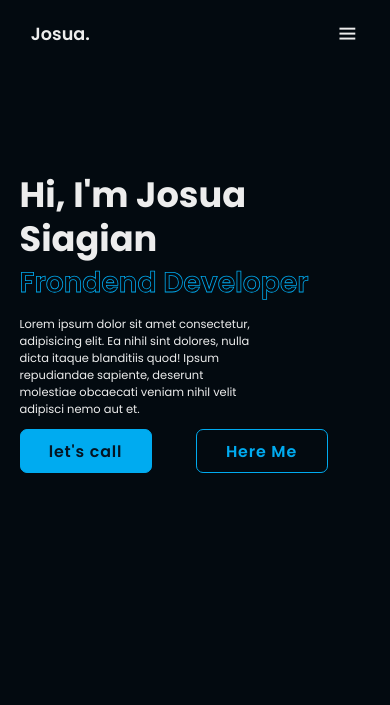
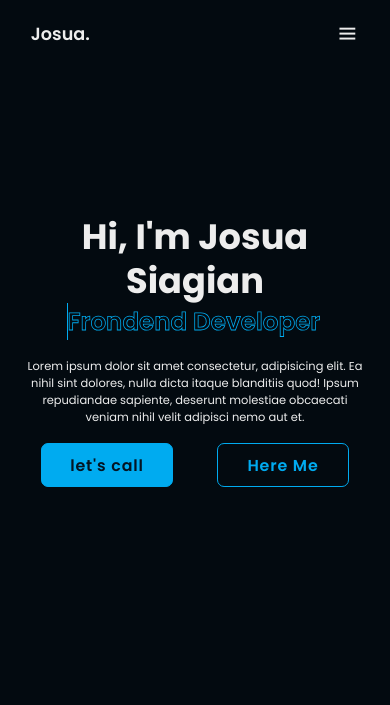
Before and after one commit to joleandro/folioUI, a plain HTML site: page index.html in a window 390 px wide. Shown: the top 705 px of the page. Drawn offline with nearby package versions, Linux system fonts and the light colour scheme.

Commit message:
feat:added features keyframes to cursorText and moveCircle

```diff
--- a/css/style.css
+++ b/css/style.css
@@ -107,13 +107,30 @@ body{
 }
 .home .text-animated{
     position: relative;
-    width: 35rem;
+    width: 29rem;
 }
 .home .home-content h3{
-    font-size: 3.2rem;
+    font-size: 2.8rem;
     color: transparent;
     font-weight: 600;
     -webkit-text-stroke: .8px var(--text-main);
+    background-image: linear-gradient(var(--bg-color), var(--text-main));
+    -webkit-background-clip: text;
+    background-repeat: no-repeat;
+    background-position: 0 0;
+    animation: homeText 6s linear infinite;
+    transition-delay: .2s;
+}
+.home .home-content h3::before{
+    content: '';
+    position: absolute;
+    top: 0;
+    left: 0;
+    width: 0;
+    height: 100%;
+    border-right: .2rem solid var(--text-main);
+    animation: CursorText 6s linear infinite;
+    transition-delay: .2s;
 }
 .home .home-content p{
     padding: 5% 0;
@@ -230,7 +247,7 @@ body{
 }
 .home .home-imgHov:hover{
     background: #030a10;
-    opacity: .8;
+    opacity: .6;
 }
 
 
@@ -275,11 +292,12 @@ span{
     transform: translate(-50%, -50%) rotate(0);
     height: 100%;
     width: 100%;
-    border-top: .2em solid var(--bg-color);
-    border-bottom: .2em solid var(--bg-color);
+    border-top: .2em solid transparent;
+    border-bottom: .2em solid transparent;
     border-left: .2em solid var(--text-main);
     border-right: .2em solid var(--text-main);
     border-radius: 50%;
+    animation: AboutCircleMove 6s linear infinite;
 }
 .about .text-info{
     text-align: center;
@@ -600,7 +618,7 @@ span{
         width: 50vw;
     }
     .home .home-content{
-        padding: 20.5vh 5%;
+        padding: 25.5vh 5%;
     }
     .contact form{
         width: 100%;
@@ -628,9 +646,6 @@ span{
 @media (max-width:600px){
     html{
         font-size: 55%;
-    }
-    .home .home-content{
-        width: 70vw;
     }
     /* hamburger menu */
     .navbar.hamburger{
@@ -677,6 +692,16 @@ span{
         padding: 1.3em 0;
     }
     /* end */
+    .home .home-content{
+        width: 100vw;
+        display: flex;
+        flex-direction: column;
+        justify-content: center;
+        align-items: center;
+    }
+    .home .home-content h1,.home .home-content p{
+     text-align: center;
+    }
     .footer{
         flex-direction: column-reverse;
     }
@@ -695,9 +720,6 @@ span{
     .navbar .container{
         padding: 0 1.5rem;
     }
-    .home .home-content{
-        width: 80vw;
-    }
     .home .home-content .button-box{
         width: 30rem;
     }
@@ -715,8 +737,6 @@ span{
     }
 
 }
-
-
 
 /* settings scrollbar */
 /* width */
@@ -738,3 +758,32 @@ span{
   ::-webkit-scrollbar-thumb:hover {
     background: #555;
   }
+
+
+/* keyFrames */
+@keyframes homeText{
+    0%,10%,100%{
+       background-position: -29rem 0;
+    }
+    65%,85%{
+        background-position: 0 0;
+    }
+}
+
+@keyframes CursorText{
+    0%,10%,100%{
+        width: 0;
+    }
+    65%,70%,85%{
+        width: 100%;
+        opacity: 1;
+    }
+    75%,85%{
+        opacity: 0;
+    }
+}
+@keyframes AboutCircleMove{
+    100%{
+        transform: translate(-50%, -50%) rotate(360deg);
+    }
+}
```
